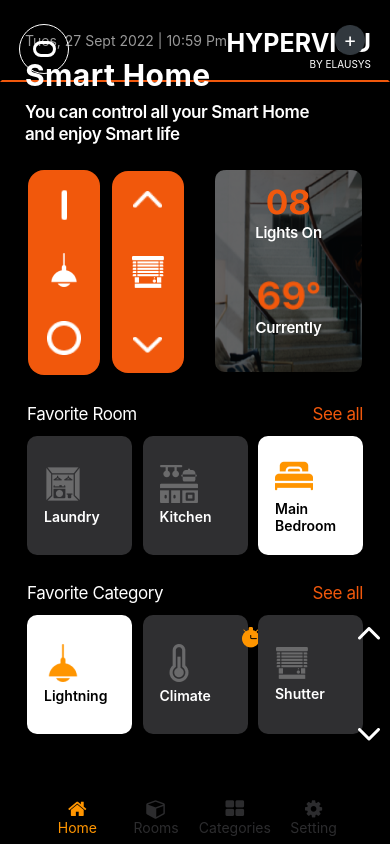
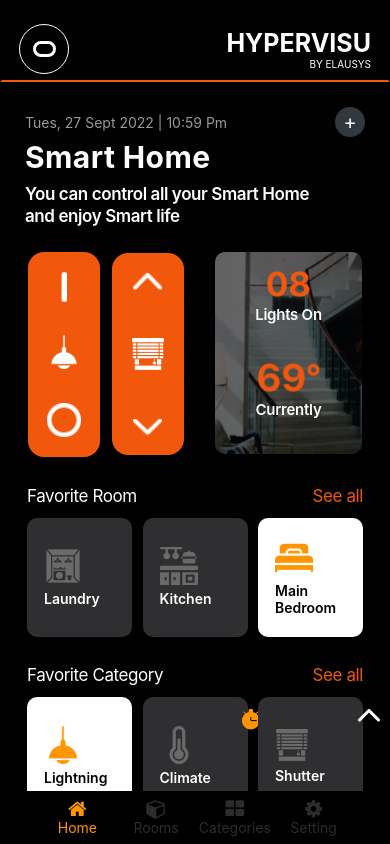
Before and after one commit to astronicky/HyperVisu, a React Native app: screen /Home in a window 390 px wide. Built offline with nearby package versions, Linux system fonts and the light colour scheme.

Commit message:
fix header position absolute

```diff
--- a/components/Layout/Header.jsx
+++ b/components/Layout/Header.jsx
@@ -18,7 +18,6 @@
         paddingBottom: 6,
         paddingLeft: 17,
         paddingRight: 17,
-        position: 'absolute',
         borderWidth: 2,
         borderBottomColor: '#F1580C',
         width: '100%',
```
